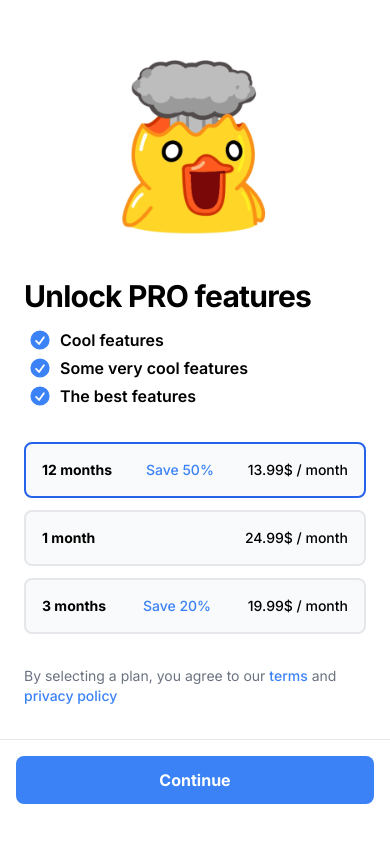
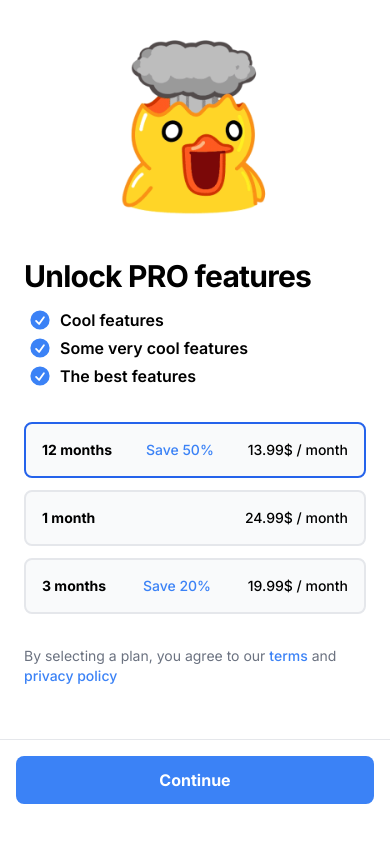
Before and after one commit to vsecoder/telesub, a Next.js app: page / in a window 390 px wide. Built offline with nearby package versions, Linux system fonts and the light colour scheme.

Commit message:
Update page.tsx

```diff
--- a/app/page.tsx
+++ b/app/page.tsx
@@ -55,7 +55,7 @@ export default function Home() {
   const [opened, setOpened] = useState(false);
 
   return (
-    <div className="overflow-hidden py-5 sm:py-32 bg-white">
+    <div className="overflow-hidden pb-24 sm:py-32 bg-white">
       <div className="mx-auto max-w-7xl px-6 lg:px-8">
         <div className="mx-auto grid max-w-2xl grid-cols-1 gap-x-8 gap-y-16 sm:gap-y-20 lg:mx-0 lg:max-w-none lg:grid-cols-2">
           <div className="lg:pr-8 lg:pt-1">
```
